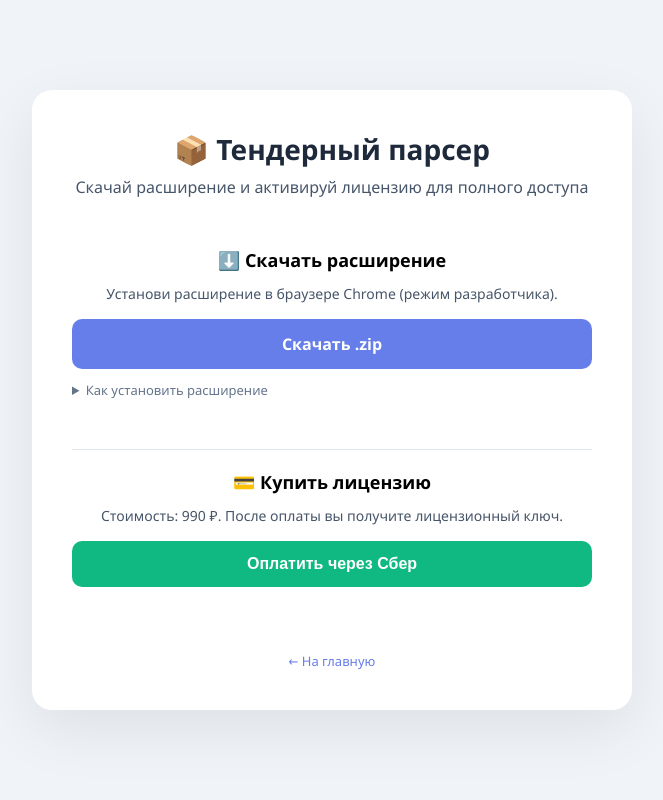
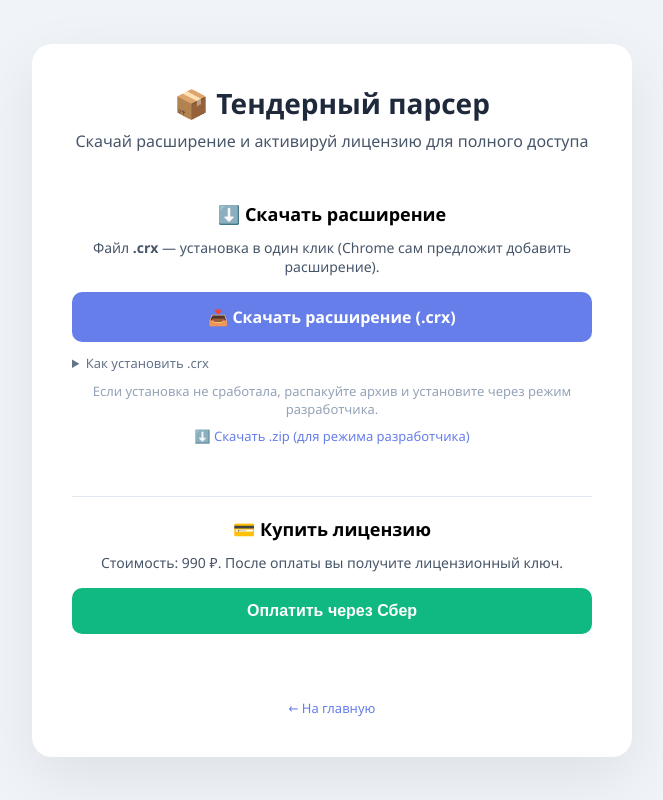
Before and after one commit to danilamozh-maker/tender-parser, a FastAPI app: page /download in a window 1280 px wide. Shown: the whole page, without its empty margins (308-971 px from the left). Run offline with FastAPI, Linux system fonts and the light colour scheme.

Commit message:
Update download.html

```diff
--- a/templates/download.html
+++ b/templates/download.html
@@ -37,17 +37,28 @@
     <!-- Скачивание расширения -->
     <div class="section">
         <h2 style="font-size: 18px; margin-bottom: 12px;">⬇️ Скачать расширение</h2>
-        <p style="color: #475569; font-size: 14px; margin-bottom: 16px;">Установи расширение в браузере Chrome (режим разработчика).</p>
-        <a href="/tender-parser-extension.zip" download class="btn btn-primary" style="width: 100%;">Скачать .zip</a>
+        <p style="color: #475569; font-size: 14px; margin-bottom: 16px;">
+            Файл <strong>.crx</strong> — установка в один клик (Chrome сам предложит добавить расширение).
+        </p>
+        <a href="/tender-parser-extension.crx" download class="btn btn-primary" style="width: 100%;">
+            📥 Скачать расширение (.crx)
+        </a>
         <details style="margin-top: 12px; font-size: 13px; color: #64748b; text-align: left;">
-            <summary>Как установить расширение</summary>
+            <summary>Как установить .crx</summary>
             <ol style="padding-left: 20px; margin-top: 8px;">
-                <li>Распакуйте скачанный архив в папку.</li>
-                <li>Откройте Chrome → <code>chrome://extensions/</code></li>
-                <li>Включите <strong>«Режим разработчика»</strong>.</li>
-                <li>Нажмите <strong>«Загрузить распакованное расширение»</strong> и выберите папку с файлами.</li>
+                <li>Скачайте файл <code>tender-parser-extension.crx</code>.</li>
+                <li>Откройте Chrome и перетащите файл на страницу <code>chrome://extensions/</code>.</li>
+                <li>Нажмите «Установить расширение» в появившемся диалоге.</li>
+                <li>Готово! Расширение появится в панели браузера.</li>
             </ol>
         </details>
+        <p style="margin-top: 10px; font-size: 13px; color: #94a3b8;">
+            Если установка не сработала, распакуйте архив и установите через режим разработчика.
+        </p>
+        <!-- Дополнительная ссылка на ZIP (для режима разработчика) -->
+        <p style="margin-top: 6px;">
+            <a href="/tender-parser-extension.zip" download style="color: #667eea; font-size: 13px; text-decoration: none;">⬇️ Скачать .zip (для режима разработчика)</a>
+        </p>
     </div>
 
     <!-- Покупка лицензии -->
```
